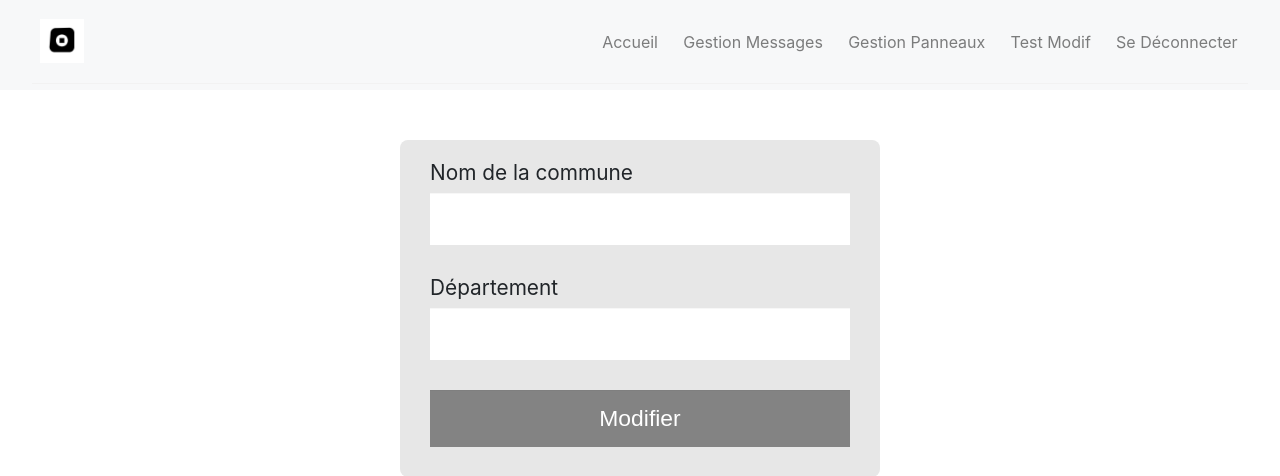
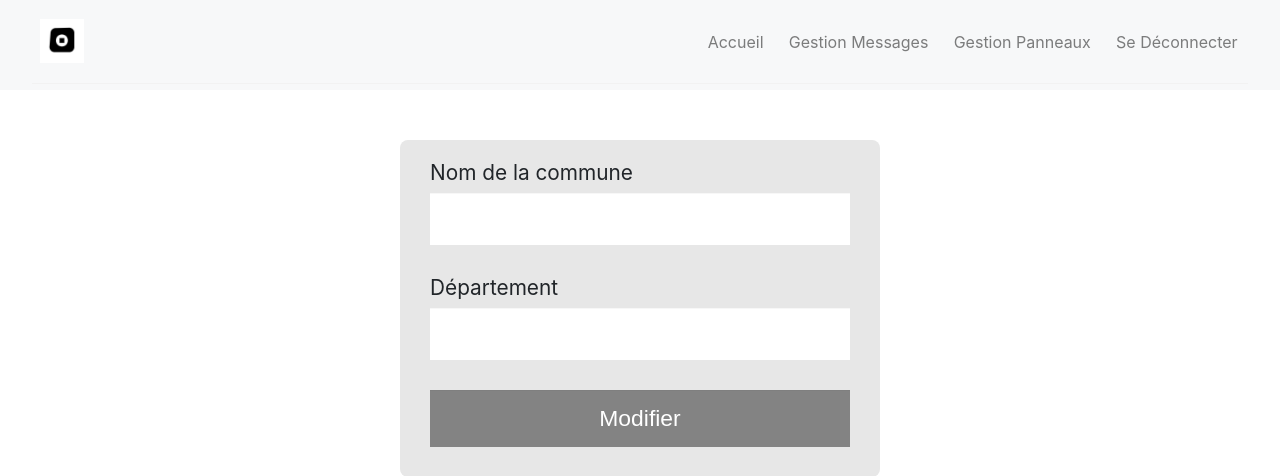
Before and after one commit to FRChanned/AP3-Publicom, a CodeIgniter 4 app: the page made by app/Views/communes/modifier_commune.php in a window 1280 px wide. Shown: the top 476 px of the page. Run offline with PHP 8.4 and a stand-in for CodeIgniter, Linux system fonts and the light colour scheme; the template is opened without the code that fills it, so the values that code supplies are empty; some libraries are stand-ins or nearby versions.

Commit message:
Remove Test Modif

```diff
--- a/app/Views/layout.php
+++ b/app/Views/layout.php
@@ -29,7 +29,6 @@
                 <?= $admin ? '<li class="menu-item hidden"><a href="'.url_to('clients').'">Gestion Communes</a></li>' : '' ?>
             <li class="menu-item hidden"><a href="<?= url_to('message') ?>">Gestion Messages</a></li>
             <li class="menu-item hidden"><a href="<?= url_to('panneaux') ?>">Gestion Panneaux</a></li>
-            <li class="menu-item hidden"><a href="">Test Modif</a></li>
             <li class="menu-item hidden"><a href="<?= url_to('logout') ?>">Se Déconnecter</a></li>
         </ul>
     </div>
```
